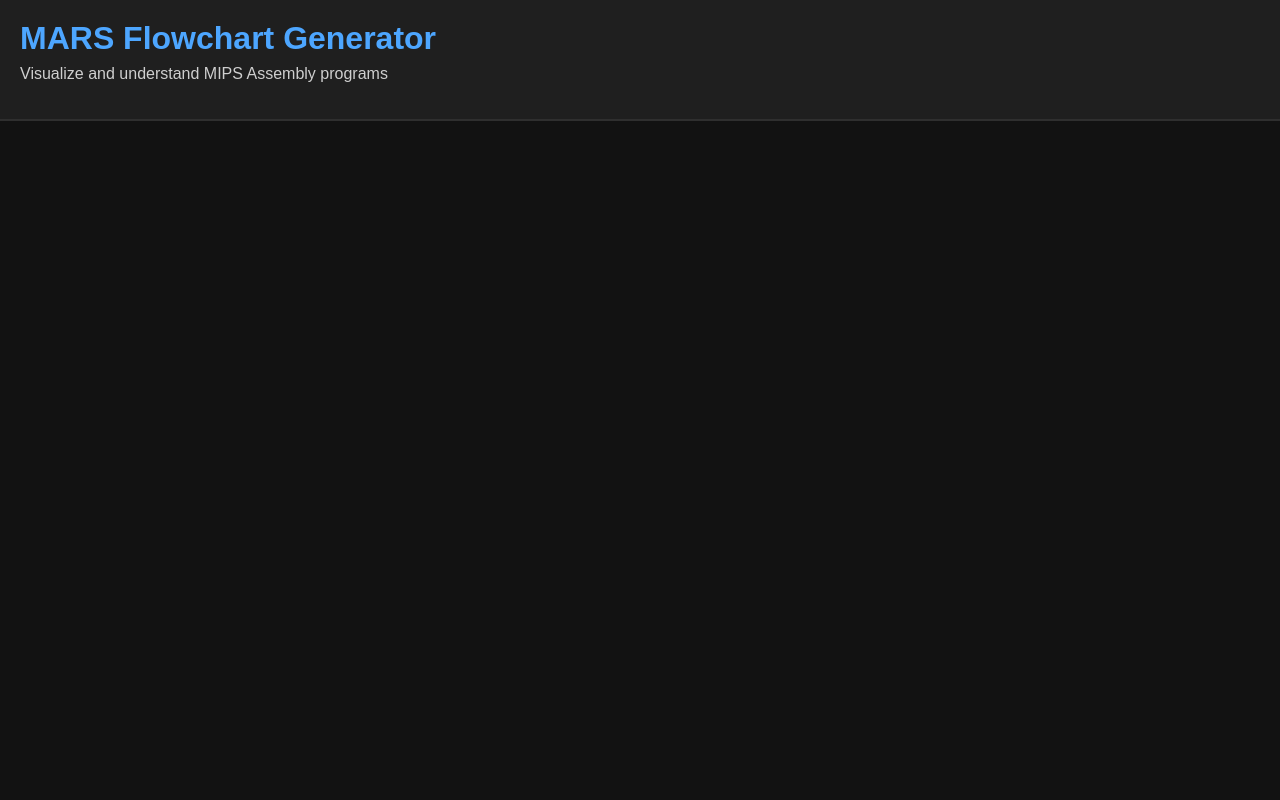
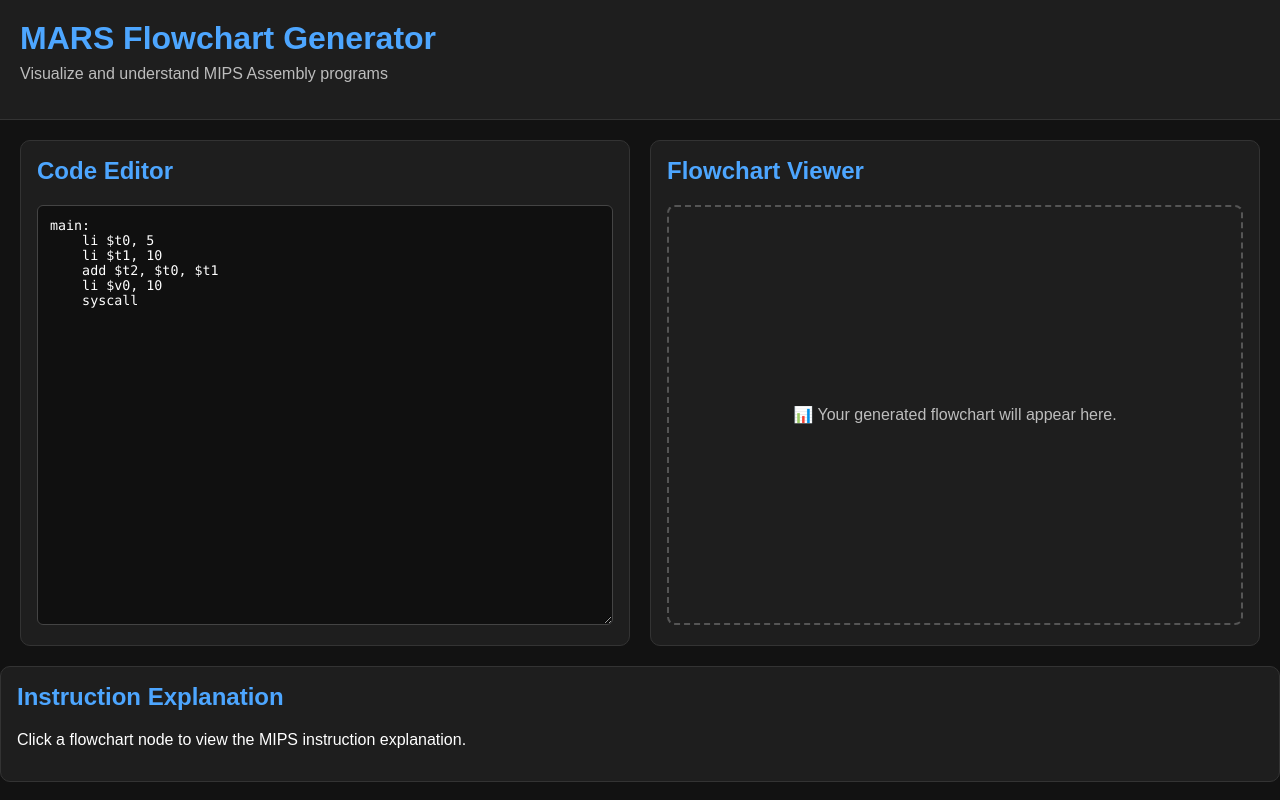
Before and after one commit to saniyaa127/mips-flowchart, a React (Vite) app: page / in a window 1280 px wide. Built offline with nearby package versions, Linux system fonts and the light colour scheme.

Commit message:
Phase 1: Basic application layout

```diff
--- a/src/App.jsx
+++ b/src/App.jsx
@@ -1,9 +1,21 @@
 import Header from "./components/Header";
+import CodeEditor from "./components/CodeEditor";
+import FlowchartCanvas from "./components/FlowchartCanvas";
+import ExplanationPanel from "./components/ExplanationPanel";
+
+import "./index.css";
 
 function App() {
   return (
-    <div>
+    <div className="app">
       <Header />
+
+      <main className="workspace">
+        <CodeEditor />
+        <FlowchartCanvas />
+      </main>
+
+      <ExplanationPanel />
     </div>
   );
 }
--- a/src/components/CodeEditor.jsx
+++ b/src/components/CodeEditor.jsx
@@ -0,0 +1,20 @@
+function CodeEditor() {
+  return (
+    <section className="panel">
+      <h2>Code Editor</h2>
+
+      <textarea
+        className="code-editor"
+        placeholder="Paste your MIPS Assembly code here..."
+        defaultValue={`main:
+    li $t0, 5
+    li $t1, 10
+    add $t2, $t0, $t1
+    li $v0, 10
+    syscall`}
+      />
+    </section>
+  );
+}
+
+export default CodeEditor;
--- a/src/components/ExplanationPanel.jsx
+++ b/src/components/ExplanationPanel.jsx
@@ -0,0 +1,13 @@
+function ExplanationPanel() {
+  return (
+    <section className="panel">
+      <h2>Instruction Explanation</h2>
+
+      <p>
+        Click a flowchart node to view the MIPS instruction explanation.
+      </p>
+    </section>
+  );
+}
+
+export default ExplanationPanel;
--- a/src/components/FlowChartCanvas.jsx
+++ b/src/components/FlowChartCanvas.jsx
@@ -0,0 +1,13 @@
+function FlowchartCanvas() {
+  return (
+    <section className="panel">
+      <h2>Flowchart Viewer</h2>
+
+      <div className="flowchart-placeholder">
+        <p>📊 Your generated flowchart will appear here.</p>
+      </div>
+    </section>
+  );
+}
+
+export default FlowchartCanvas;
--- a/src/index.css
+++ b/src/index.css
@@ -1,18 +1,22 @@
 body {
   margin: 0;
-  background-color: #121212;
+  font-family: Arial, Helvetica, sans-serif;
+  background: #121212;
   color: white;
-  font-family: Arial, Helvetica, sans-serif;
 }
 
 * {
   box-sizing: border-box;
 }
 
+.app {
+  min-height: 100vh;
+}
+
 .header {
-  background: #1f1f1f;
+  background: #1e1e1e;
   padding: 20px;
-  border-bottom: 2px solid #2f2f2f;
+  border-bottom: 1px solid #333;
 }
 
 .header h1 {
@@ -22,5 +26,46 @@
 
 .header p {
   margin-top: 8px;
-  color: #cfcfcf;
+  color: #bdbdbd;
 }
+
+.workspace {
+  display: grid;
+  grid-template-columns: 1fr 1fr;
+  gap: 20px;
+  padding: 20px;
+}
+
+.panel {
+  background: #1e1e1e;
+  border: 1px solid #333;
+  border-radius: 10px;
+  padding: 16px;
+}
+
+.panel h2 {
+  margin-top: 0;
+  color: #4da6ff;
+}
+
+.code-editor {
+  width: 100%;
+  height: 420px;
+  background: #101010;
+  color: white;
+  border: 1px solid #444;
+  border-radius: 6px;
+  padding: 12px;
+  font-family: Consolas, "Courier New", monospace;
+  resize: vertical;
+}
+
+.flowchart-placeholder {
+  display: flex;
+  justify-content: center;
+  align-items: center;
+  height: 420px;
+  border: 2px dashed #555;
+  border-radius: 8px;
+  color: #bdbdbd;
+}
```
Also changed, not shown: src/components/parser/flowchartGenerator.js (added), src/components/parser/parser.js (added), src/components/parser/tokenizer.jsx (added).
